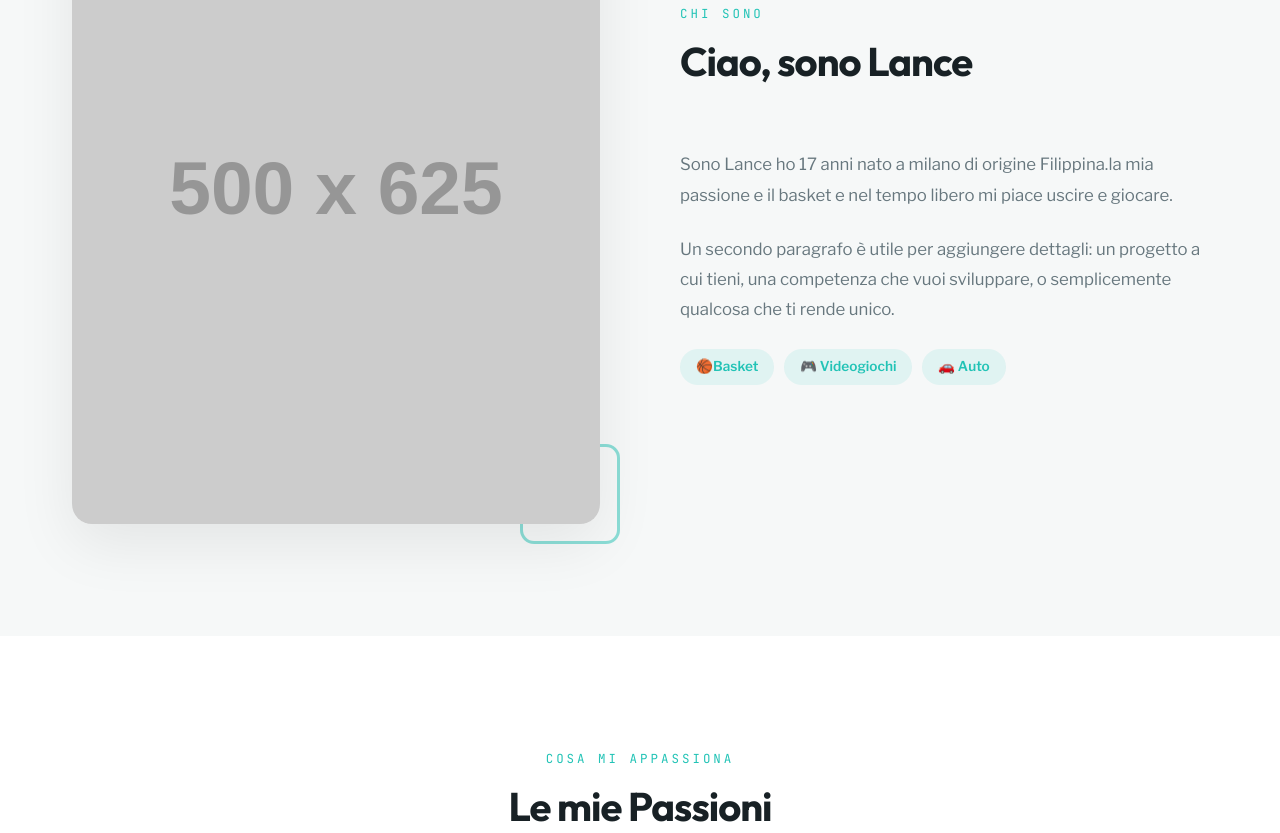
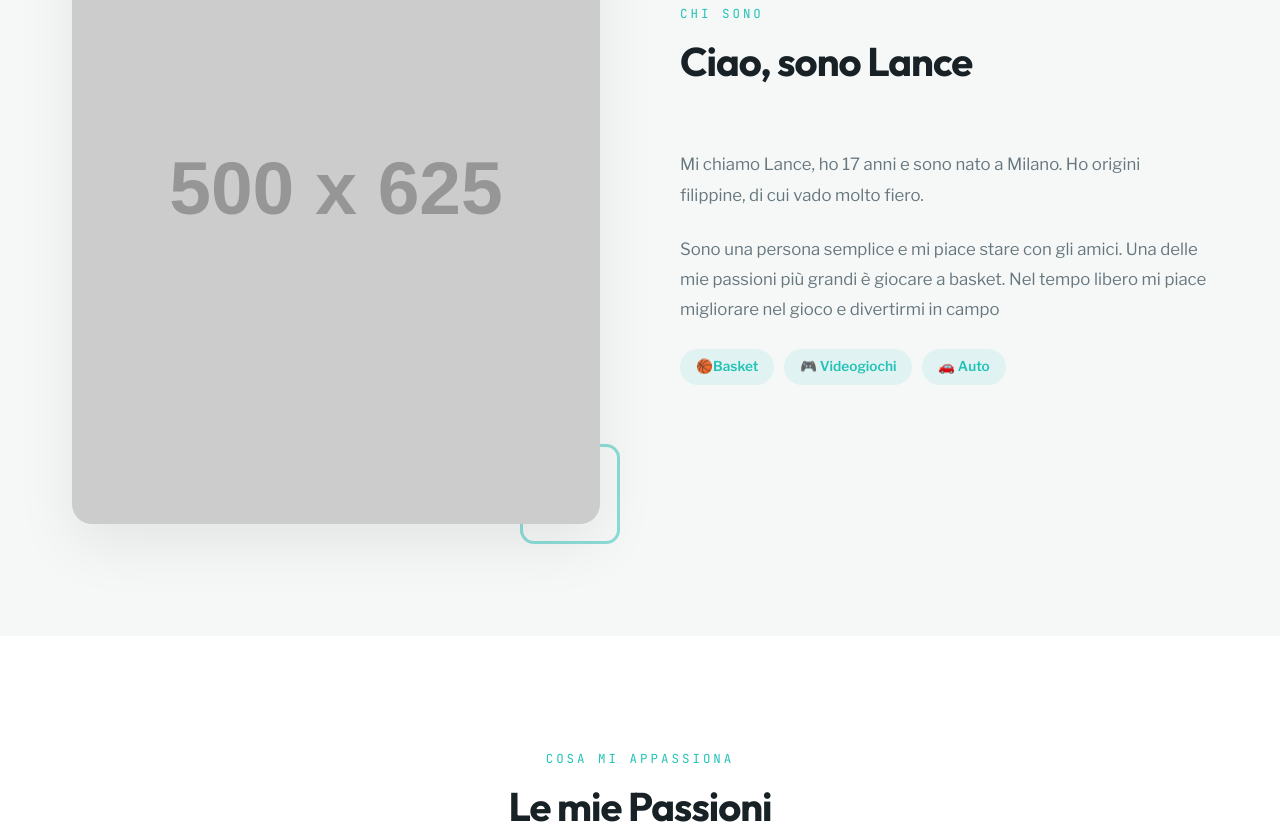
Before and after one commit to Lancearabe/sito-personal, a plain HTML site: page index.htm in a window 1280 px wide. Shown: the part 1048-1881 px from the top of the page. Drawn offline with nearby package versions, Linux system fonts and the light colour scheme; placeholder pictures from the web are drawn by us.

Commit message:
Update index.htm

```diff
--- a/index.htm
+++ b/index.htm
@@ -85,14 +85,15 @@
                     <!-- MODIFICA: scrivi la tua bio -->
                     <p>
 
-                        Sono Lance ho 17  anni nato a milano di origine Filippina.la mia passione e il basket e nel tempo
-                        libero mi piace uscire e giocare.
+                       Mi chiamo Lance, ho 17 anni e sono nato a Milano.
+                    Ho origini filippine, di cui vado molto fiero.
+
 
                     </p>
                     <p>
-                        Un secondo paragrafo è utile per aggiungere dettagli: un progetto
-                        a cui tieni, una competenza che vuoi sviluppare, o semplicemente
-                        qualcosa che ti rende unico.
+                        Sono una persona semplice e mi piace stare con gli amici.
+                        Una delle mie passioni più grandi è giocare a basket.
+                        Nel tempo libero mi piace migliorare nel gioco e divertirmi in campo
                     </p>
                     <!-- MODIFICA: le tue "etichette" -->
                     <div class="bio-pills">
@@ -119,7 +120,7 @@
                 <!-- MODIFICA: Card 1 — cambia immagine, categoria, titolo e testo -->
                 <div class="passion-card reveal reveal-delay-1">
                     <div class="passion-card-img">
-                        <img src="./img/5006921.png" alt="Lego">
+                        <img src="./" alt="Lego">
                     </div>
                     <div class="passion-card-body">
                         <span class="passion-card-tag">Tempo libero</span>
```
